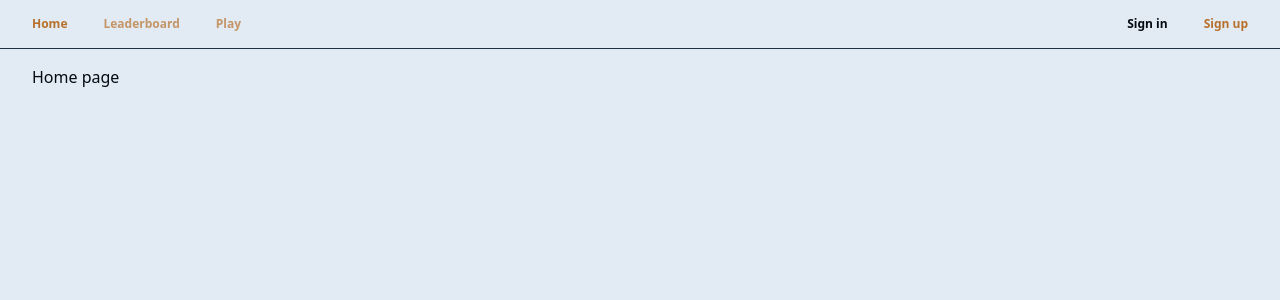
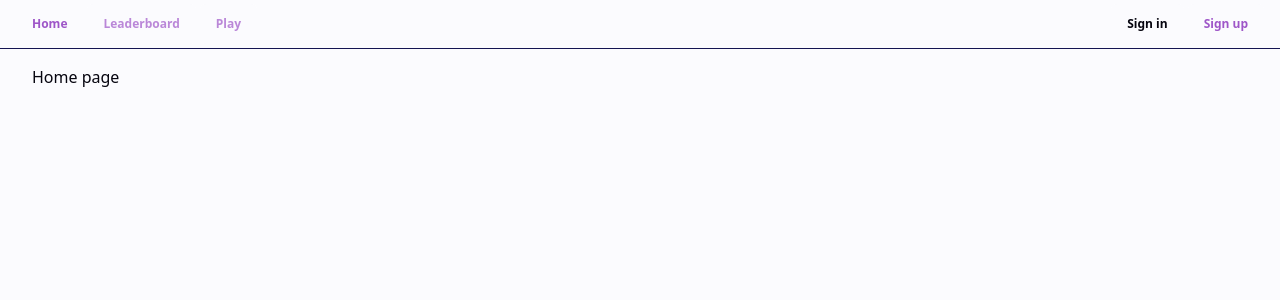
Before and after one commit to wvovaw/the-button, a React (Vite) app: page / in a window 1280 px wide. Shown: the top 300 px of the page. Built offline with nearby package versions, Linux system fonts and the light colour scheme; a web font is replaced by a local one.

Commit message:
Change theme

```diff
--- a/src/assets/global.css
+++ b/src/assets/global.css
@@ -1,4 +1,4 @@
-@import url('https://fonts.googleapis.com/css2?family=Tilt+Neon&display=swap');
+@import url("https://fonts.googleapis.com/css2?family=Tilt+Neon&display=swap");
 
 @tailwind base;
 @tailwind components;
@@ -6,48 +6,48 @@
 
 @layer base {
   :root {
-    --background: 212 41% 92%;
-    --foreground: 208 62% 4%;
-    --card: 212 41% 92%;
-    --card-foreground: 208 62% 4%;
-    --popover: 212 41% 92%;
-    --popover-foreground: 208 62% 4%;
-    --primary: 30 62% 44%;
-    --primary-foreground: 208 62% 4%;
-    --secondary: 60 23% 83%;
-    --secondary-foreground: 208 62% 4%;
-    --muted: 211 41% 20%;
-    --muted-foreground: 208 62% 70%;
-    --accent: 0 62% 49%;
-    --accent-foreground: 212 41% 92%;
+    --background: 240 60% 99%;
+    --foreground: 246 50% 4%;
+    --card: 240 60% 99%;
+    --card-foreground: 246 50% 4%;
+    --popover: 240 60% 99%;
+    --popover-foreground: 246 50% 4%;
+    --primary: 278 51% 56%;
+    --primary-foreground: 246 50% 4%;
+    --secondary: 308 51% 85%;
+    --secondary-foreground: 246 50% 4%;
+    --muted: 240 61% 20%;
+    --muted-foreground: 246 50% 70%;
+    --accent: 308 51% 45%;
+    --accent-foreground: 240 60% 99%;
     --destructive: 0 85% 60%;
-    --destructive-foreground: 208 62% 4%;
-    --border: 211 41% 20%;
-    --input: 211 41% 20%;
-    --ring: 0 62% 40%;
+    --destructive-foreground: 246 50% 4%;
+    --border: 240 61% 20%;
+    --input: 240 61% 20%;
+    --ring: 308 51% 40%;
     --radius: 0.5rem;
   }
 
   .dark {
-    --background: 212 41% 8%;
-    --foreground: 208 62% 96%;
-    --card: 212 41% 8%;
-    --card-foreground: 208 62% 96%;
-    --popover: 212 41% 8%;
-    --popover-foreground: 208 62% 96%;
-    --primary: 30 62% 56%;
-    --primary-foreground: 212 41% 8%;
-    --secondary: 60 23% 17%;
-    --secondary-foreground: 208 62% 96%;
-    --muted: 211 41% 80%;
-    --muted-foreground: 208 62% 96%;
-    --accent: 0 62% 51%;
-    --accent-foreground: 208 62% 96%;
+    --background: 240 60% 1%;
+    --foreground: 246 50% 96%;
+    --card: 240 60% 1%;
+    --card-foreground: 246 50% 96%;
+    --popover: 240 60% 1%;
+    --popover-foreground: 246 50% 96%;
+    --primary: 278 51% 44%;
+    --primary-foreground: 246 50% 96%;
+    --secondary: 308 51% 15%;
+    --secondary-foreground: 246 50% 96%;
+    --muted: 240 61% 80%;
+    --muted-foreground: 246 50% 96%;
+    --accent: 308 51% 55%;
+    --accent-foreground: 240 60% 1%;
     --destructive: 0 62% 30%;
-    --destructive-foreground: 207 61% 10%;
-    --border: 212 41% 60%;
-    --input: 211 41% 80%;
-    --ring: 0 62% 60%;
+    --destructive-foreground: 245 49% 10%;
+    --border: 240 60% 60%;
+    --input: 240 61% 80%;
+    --ring: 308 51% 60%;
   }
 }
 
```
